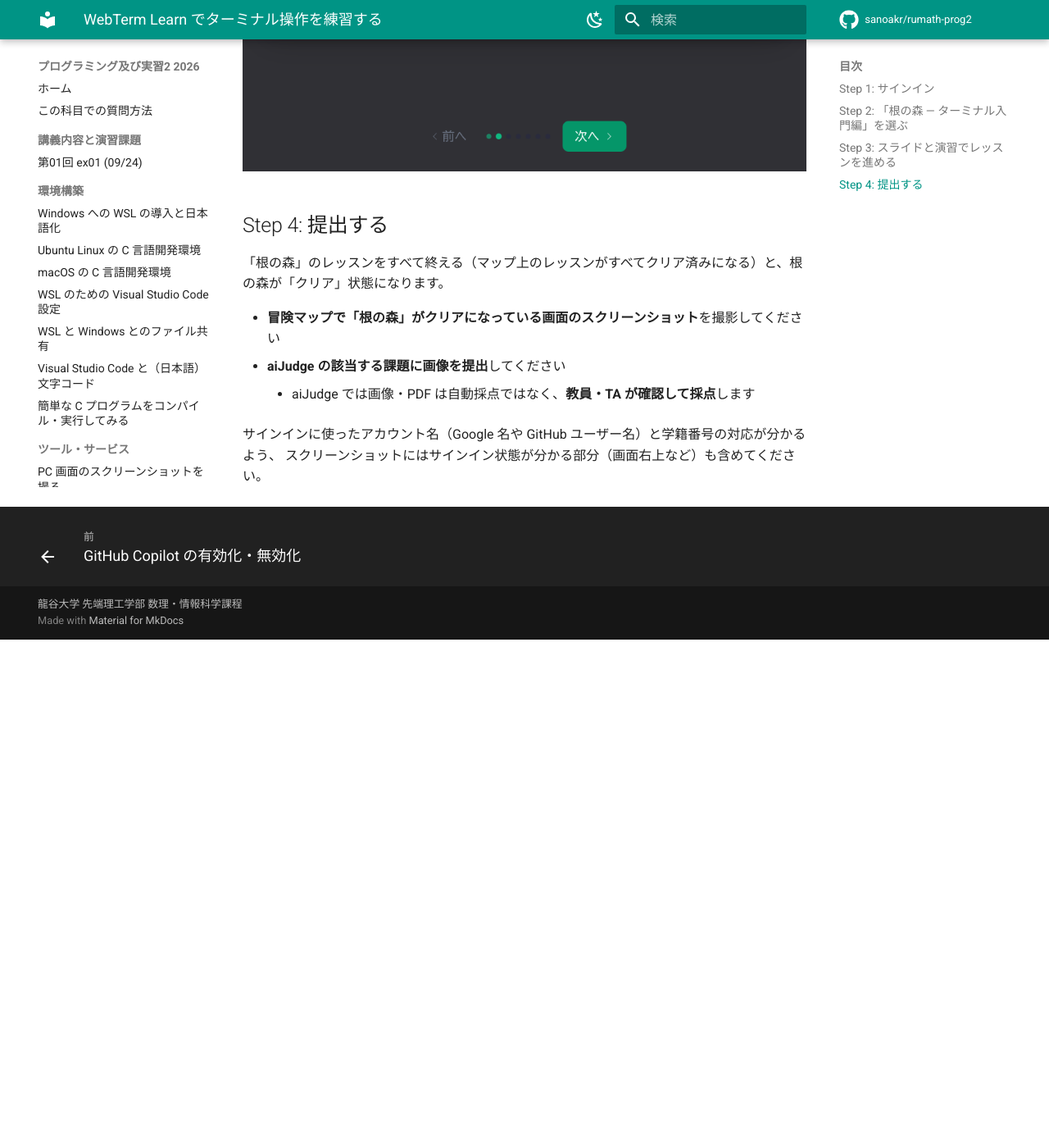
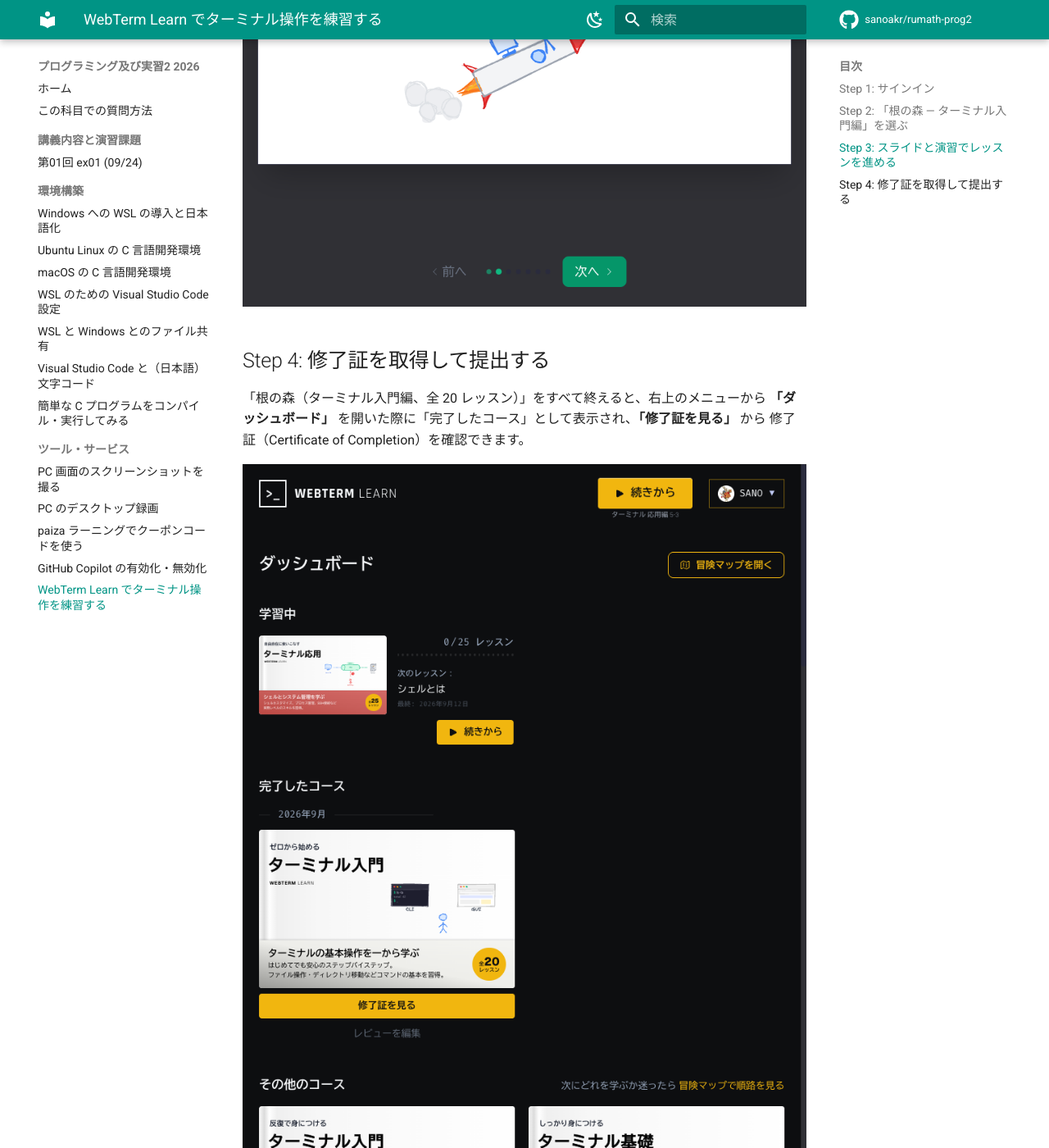
Before and after one commit to sanoakr/rumath-prog2, an MkDocs documentation site: the page built from docs/setup/webterm.md, in a window 1280 px wide and 1400 px high, scrolled down 4458 px. Shown: the whole window at 82% size. Built offline with MkDocs 1.6.1 and Material for MkDocs 9.7.7, drawn with Linux system fonts in a browser that asks for light colours; comment, search, counter and statistics services are not loaded; before the commit the page ends 5238 px from its top, so only the background shows below that; some of the changed text lies outside the part shown.

Commit message:
fix: correct WebTerm submission flow to use the real certificate
Verified against the live site: completing all 20 lessons unlocks a
real Certificate of Completion (PNG download) on the dashboard, but
its name field is the OAuth account's real name and cannot be
overridden by the WebTerm "username" field. Update ex01-2 and the
webterm.md guide accordingly, and drop the (unworkable) instruction
to put the student ID in the certificate name.

```diff
--- a/docs/ex01.md
+++ b/docs/ex01.md
@@ -55,7 +55,8 @@ Teams の科目チーム **課題 ex01-1** として提出してください。
 [WebTerm Learn でターミナル操作を練習する](setup/webterm.md) を参考に、**「根の森 — ターミナル入門編」**
 のレッスンをすべて修了してください。
 
-- **根の森が「クリア」になった冒険マップのスクリーンショット**を撮影し、**aiJudge の課題 ex01-2 として提出**してください。
+- 修了すると「ダッシュボード」から**修了証（Certificate of Completion）** を PNG でダウンロードできます。
+- **ダウンロードした修了証の PNG 画像を aiJudge の課題 ex01-2 として提出**してください。
 - aiJudge では画像は自動採点ではなく、**教員・TA が確認して採点**します。
 
 ### 演習課題 ex01-3（必須ではありません） {: .exercise }
--- a/docs/setup/webterm.md
+++ b/docs/setup/webterm.md
@@ -12,6 +12,12 @@
 クレジットカードの登録は不要です。
 
 ![サインイン画面（Google / GitHub）](../assets/setup/webterm/img05.png)
+
+!!! warning "修了証の名前について"
+    修了証に表示される名前は、サインインに使った Google/GitHub アカウントの**本名**です。
+    WebTerm 側の「アカウント設定」で変更できる「ユーザー名」は修了証には反映されません。
+    学籍番号を修了証に載せることはできないので、**提出は aiJudge の自分のアカウントから行うことで本人確認とします**
+    （別途スクリーンショット等での学籍番号提示は不要です）。
 
 ## Step 2: 「根の森 — ターミナル入門編」を選ぶ
 
@@ -31,17 +37,17 @@
 
 ![レッスンのスライド画面](../assets/setup/webterm/img04.png)
 
-## Step 4: 提出する
+## Step 4: 修了証を取得して提出する
 
-「根の森」のレッスンをすべて終える（マップ上のレッスンがすべてクリア済みになる）と、根の森が「クリア」状態になります。
+「根の森（ターミナル入門編、全 20 レッスン）」をすべて終えると、右上のメニューから
+**「ダッシュボード」** を開いた際に「完了したコース」として表示され、**「修了証を見る」** から
+修了証（Certificate of Completion）を確認できます。
 
-- **冒険マップで「根の森」がクリアになっている画面のスクリーンショット**を撮影してください
-- **aiJudge の該当する課題に画像を提出**してください
-    - aiJudge では画像・PDF は自動採点ではなく、**教員・TA が確認して採点**します
+![ダッシュボードの「完了したコース」](../assets/setup/webterm/img06.png)
 
-<div class="note">
+修了証が表示されたら、**「PNG をダウンロード」** で画像として保存してください。
 
-サインインに使ったアカウント名（Google 名や GitHub ユーザー名）と学籍番号の対応が分かるよう、
-スクリーンショットにはサインイン状態が分かる部分（画面右上など）も含めてください。
+![修了証（Certificate of Completion）](../assets/setup/webterm/img07.png)
 
-</div>
+- ダウンロードした **修了証の PNG 画像を aiJudge の該当する課題に提出**してください。
+- aiJudge では画像は自動採点ではなく、**教員・TA が確認して採点**します。
```
Also changed, not shown: docs/assets/setup/webterm/img06.png (added), docs/assets/setup/webterm/img07.png (added).
